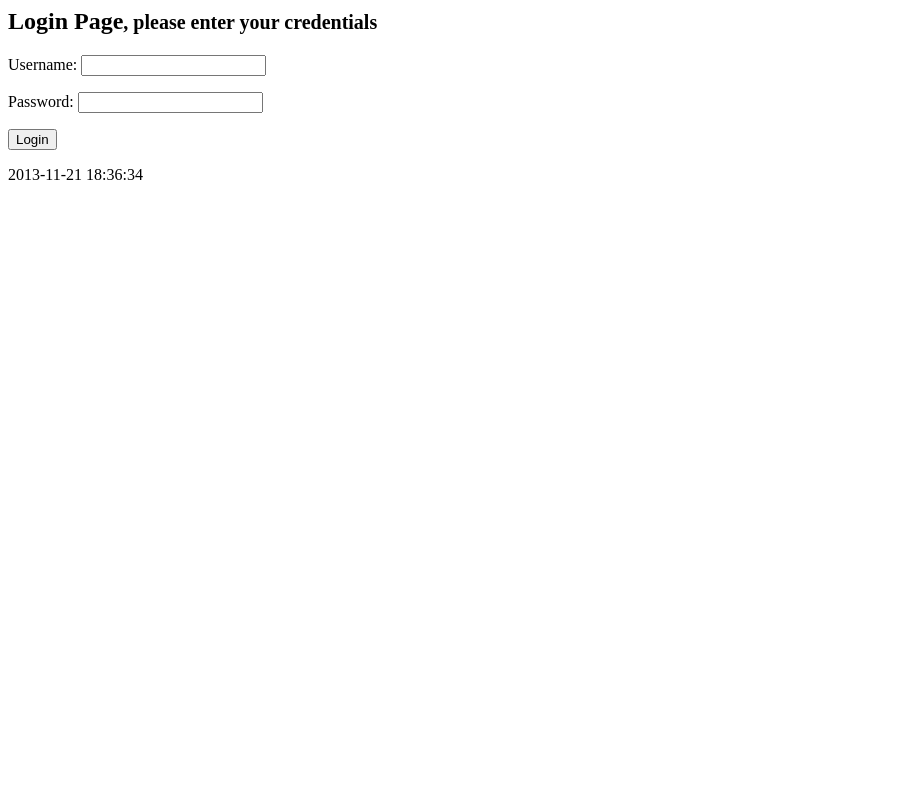
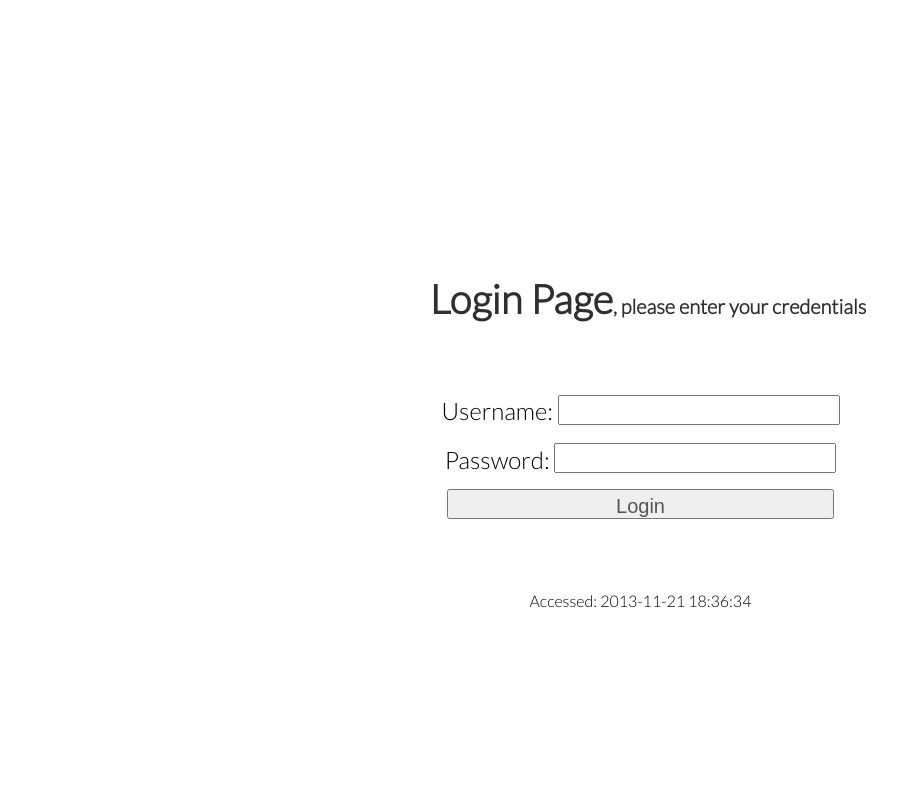
Before and after one commit to wanghan03/fieldtripmanager, a PHP site: page /login.php in a window 1280 px wide. Shown: the whole page, without its empty margins (0-921 px from the left). Run offline with PHP 8.4, Linux system fonts and the light colour scheme.

Commit message:
css/formating change
added simple css to login.php

```diff
--- /dev/null
+++ b/css/default.css
@@ -0,0 +1,61 @@
+body{
+	font-family: "Lato", helvetica, sans-serif;
+}
+#login{
+	text-align: center;
+	min-height: 330px;
+	width: 705px;
+	position: absolute;
+	left: 50%;
+	margin-left: -352px;
+	top: 50%;
+	margin-top: -165px;
+}
+
+h2 {
+	padding: 15px 0 15px 75px;
+	margin-top: 25px;
+	font-size: 40px;
+	color: #2F2F2F;
+	width: 676px;
+	height: 73px;
+	position: relative;
+	left: -53px;
+	}
+
+small {
+	font-size: 20px;
+}
+
+label {
+	font-size: 24px;
+}
+
+input {
+	width: 40%;
+	height: 30px;
+	position: relative;
+	top: -4px;
+	font-size: 20px;
+	padding: 4px;
+	color: #555555;
+}
+
+input#submit {
+	width: 55%;
+}
+
+h4 {
+	color: #8B0000;
+	font-size: 14px;
+	width: 60%;
+	margin-left: auto;
+	margin-right: auto;
+	padding: 6px;
+	line-height: 19px;
+	position: relative;
+}
+
+#placeholder{
+	visibility: hidden;
+}
--- a/login.php
+++ b/login.php
@@ -1,26 +1,24 @@
 <?php
-session_start();
+session_start(); // start a session
 require_once 'classes/validate.php';
-$validate = new validate();
-global $user;
+$validate = new validate(); // instantiation
 
+// if the the username and password field is not empty, validate the user
 if($_POST && !empty($_POST['username']) && !empty($_POST['pass'])) {
 	$response = $validate->login($_POST['username'], $_POST['pass']);
 }
 
+// if the url ends in ?status=logout, log user out
 if(isset($_GET['status']) && $_GET['status'] == 'logout') {
 	$validate->logout();
 }
-
-if ($_POST && !empty($_POST['username'])) {	$user = $_POST['username']; }
-
 ?>
 
 <html>
 <head>
-<meta http-equiv="Content-Type" content="text/html; charset=utf-8" />
 <title>Login</title>
-<!link rel="stylesheet" type="text/css" href="css/default.css" />
+<link rel="stylesheet" type="text/css" href="css/default.css" />
+<link href='http://fonts.googleapis.com/css?family=Lato:300' rel='stylesheet' type='text/css'>
 </head>
 
 <body>
@@ -41,10 +39,15 @@ if ($_POST && !empty($_POST['username'])) {	$user = $_POST['username']; }
         	<input type="submit" id="submit" value="Login" name="submit" />
         </p>
     </form>
-    <?php if(isset($response)) echo $response . "<br>";
+    <?php if(isset($response)) echo "<h4>" . $response . "<br></h4>";
+    else echo "<h4 id = \"placeholder\">Please enable CSS</h4>";
+    //if the user is not redirected, a $response is given, print the $response
+
+    	// display current date and time
 	    date_default_timezone_set('America/New_York');
-		echo date("Y-m-d H:i:s");
+		echo "Accessed: " . date("Y-m-d H:i:s");
     ?>
 </div><!--end login-->
 </body>
+
 </html>
```
